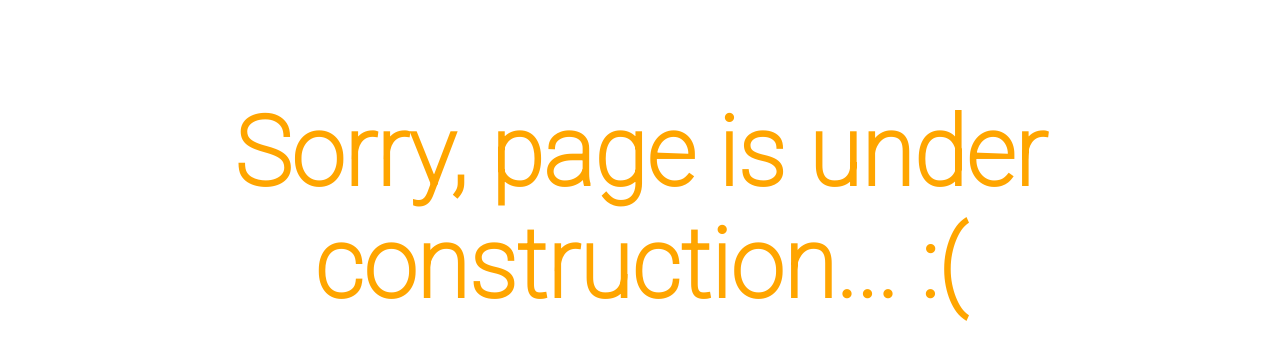
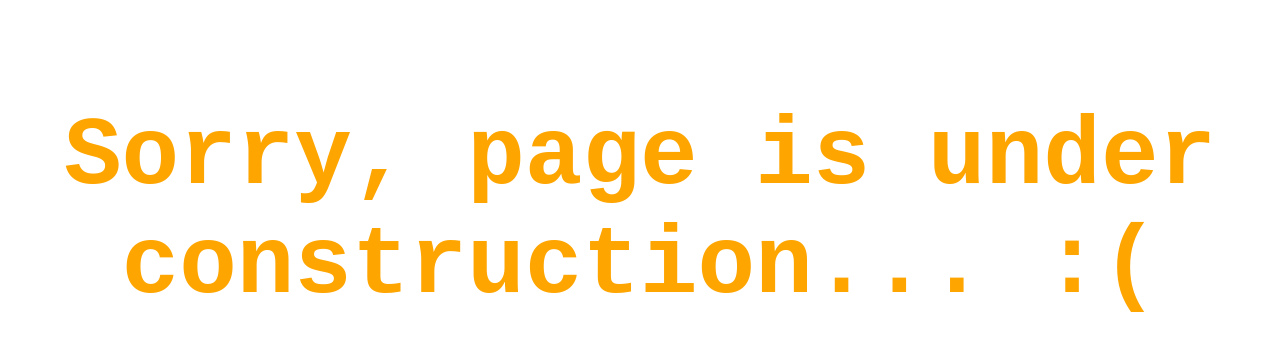
Before and after one commit to Szombatioi/Blog, a plain HTML site: page construction.html in a window 1280 px wide. Shown: the part 262-622 px from the top of the page. Drawn offline with Linux system fonts and the light colour scheme.

Commit message:
Updated design

```diff
--- a/style/main.css
+++ b/style/main.css
@@ -4,7 +4,8 @@ html{
     margin: 0;
 }
 body{
-    font-family: "Roboto";
+    /* font-family: "Roboto"; */
+    font-family: 'Courier New', Courier, monospace;
     background-color: #323949;
     /* color: whitesmoke; */
     /* background-color: black; */
```
Also changed, not shown: index.html (+1 -1 lines).
